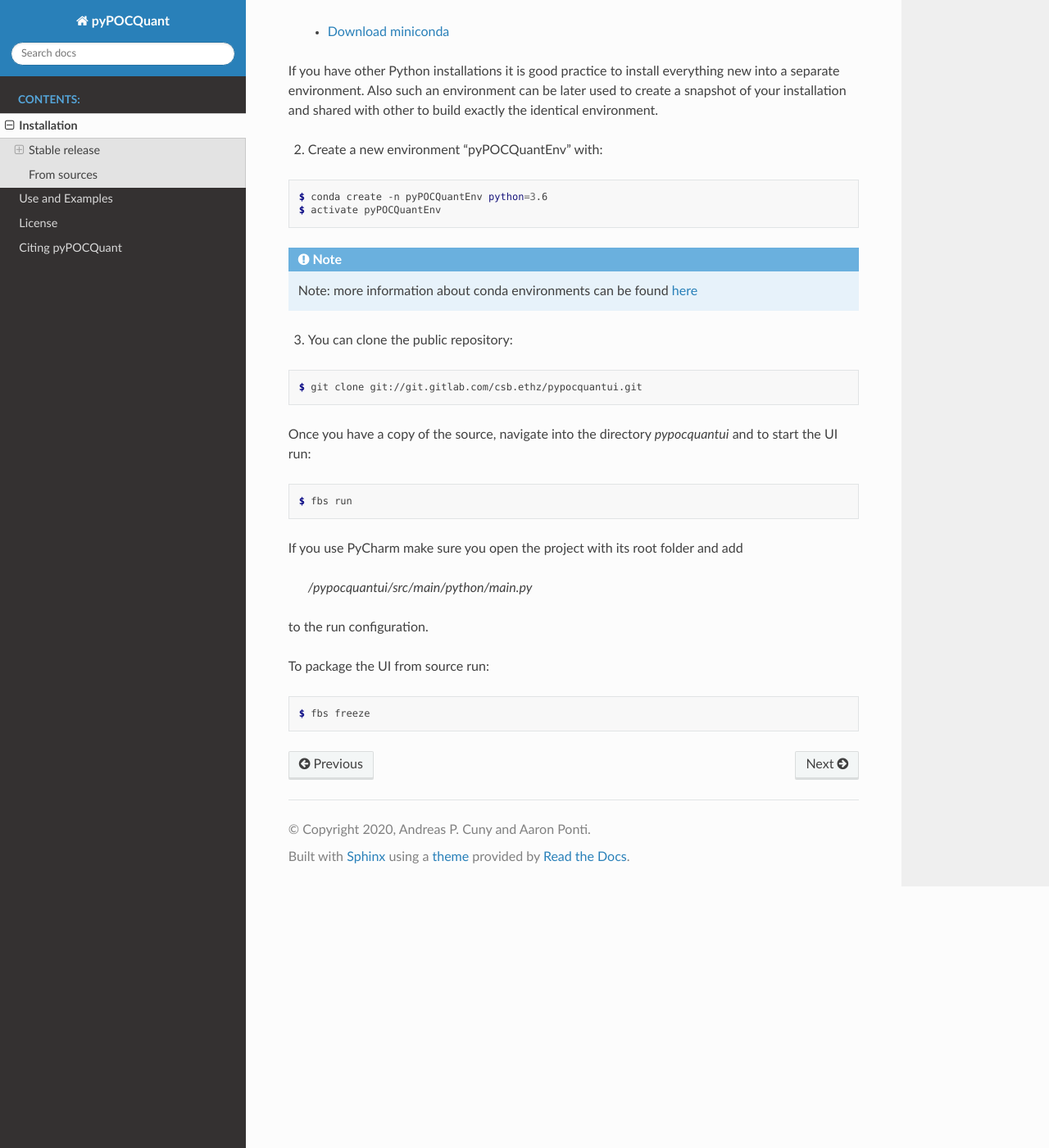
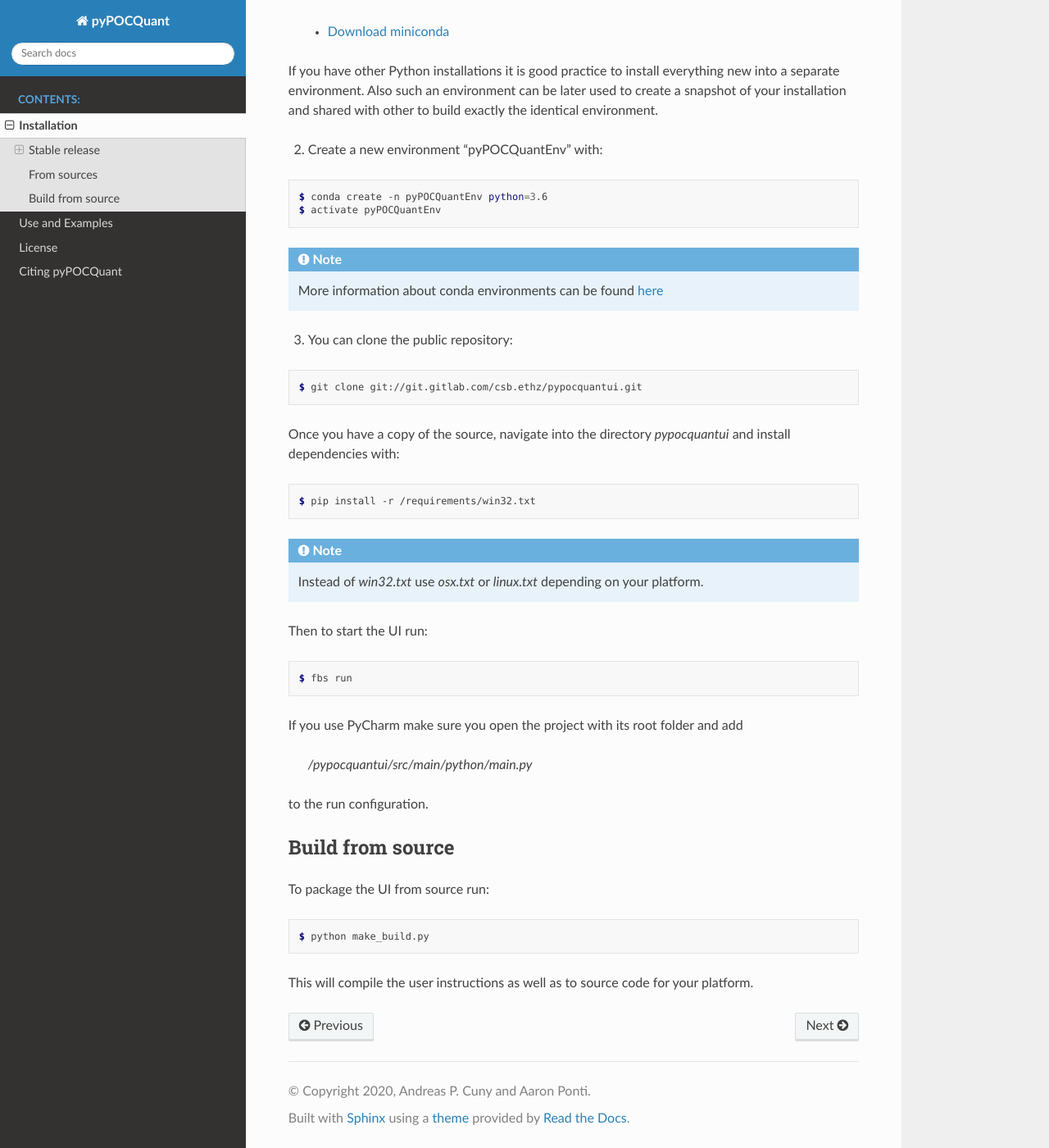
Before and after one commit to ElsevierSoftwareX/SOFTX-D-21-00010, a Sphinx documentation site: the page built from docs/installation.rst, in a window 1280 px wide and 1400 px high, scrolled down 1065 px. Shown: the whole window at 82% size. Built offline with Sphinx 7.4.7 and the Read the Docs theme 2.0.0, drawn with Linux system fonts in a browser that asks for light colours; pages that are not in the unit, such as notebooks, are missing from menus.

Commit message:
Update docs

```diff
--- a/docs/cli.rst
+++ b/docs/cli.rst
@@ -2,7 +2,7 @@
 Command line usage
 ==================
 
-**pyPOCQuant** can be used trough its command line interface (cli). It is convinient to process a large amount of different folder torugh i.e a bash script.
+**pyPOCQuant** can be used trough its command line interface (cli). It is convenient to process a large amount of different folder trough i.e a bash script.
 
 To show the usage type:
 
--- a/docs/group.rst
+++ b/docs/group.rst
@@ -12,6 +12,7 @@ The examples show the basic usage of **pyPOCQuant** to analyze images
 
    quickstart
    cli
+   scripting
    example_nb
 
 .. only:: html
--- a/docs/installation.rst
+++ b/docs/installation.rst
@@ -72,7 +72,7 @@ The latest sources for pypocquantui can be downloaded from the `Github repo`_.
    $ activate pyPOCQuantEnv
 
 .. note::
-   Note: more information about conda environments can be found `here <https://docs.conda.io/projects/conda/en/latest/user-guide/tasks/manage-environments.html>`_
+   More information about conda environments can be found `here <https://docs.conda.io/projects/conda/en/latest/user-guide/tasks/manage-environments.html>`_
 
 3. You can clone the public repository:
 
@@ -80,7 +80,16 @@ The latest sources for pypocquantui can be downloaded from the `Github repo`_.
 
     $ git clone git://git.gitlab.com/csb.ethz/pypocquantui.git
 
-Once you have a copy of the source, navigate into the directory `pypocquantui` and to start the UI run:
+Once you have a copy of the source, navigate into the directory `pypocquantui` and install dependencies with:
+
+.. code-block:: console
+
+	$ pip install -r /requirements/win32.txt
+
+.. note::
+   Instead of `win32.txt` use `osx.txt` or `linux.txt` depending on your platform.
+
+Then to start the UI run:
 
 .. code-block:: console
 
@@ -92,10 +101,15 @@ If you use PyCharm make sure you open the project with its root folder and add
 
 to the run configuration.
 
+Build from source
+------------
+
 To package the UI from source run:
 
 .. code-block:: console
 
-	$ fbs freeze
+	$ python make_build.py
+
+This will compile the user instructions as well as to source code for your platform.
 
 .. _Github repo: https://git.gitlab.com/csb.ethz/pypocquantui.git
```
Also changed, not shown: README.md (+1 -1 lines), docs/scripting.rst (added, +43 -0 lines).
